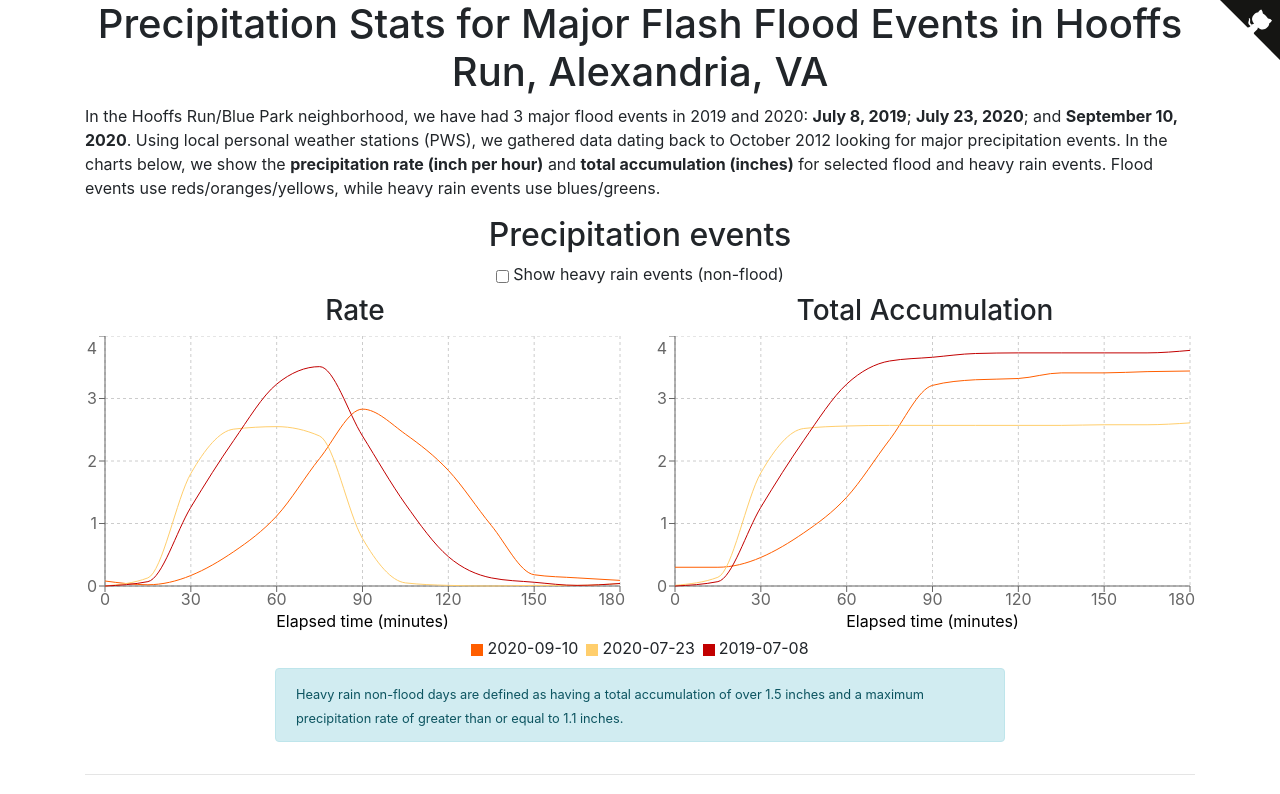
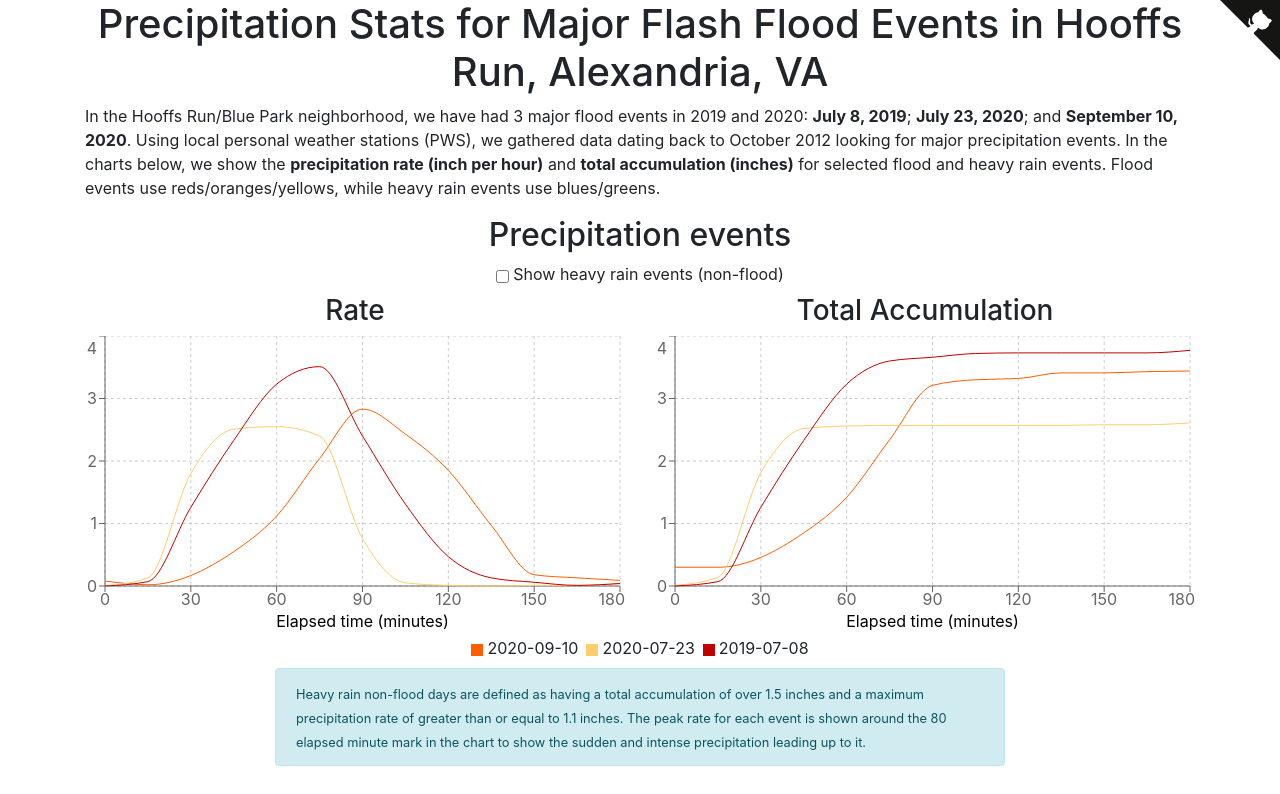
Before and after one commit to mdrayer/alexandria-floods, a React (Create React App) app: page / in a window 1280 px wide. Shown: the top 794 px of the page. Built offline with nearby package versions, Linux system fonts and the light colour scheme.

Commit message:
Update non-flood time periods. Update language.

```diff
--- a/src/App.tsx
+++ b/src/App.tsx
@@ -90,9 +90,11 @@ function App() {
       )
       .map((a, index) => {
         // Find the item with the max rate. We will display our data based on that.
-        const maxRateItem = a.value.data.find(
+        const maxRateItemIndex = a.value.data.findIndex(
           (b) => b.rate === a.value.maxRate
         );
+        const maxRateItem =
+          maxRateItemIndex > -1 ? a.value.data[maxRateItemIndex] : undefined;
         const maxRateDate =
           maxRateItem && getDate(maxRateItem.date, maxRateItem.time);
 
@@ -101,15 +103,19 @@ function App() {
         return {
           date: a.key,
           data: a.value.data
-            .filter((b) => {
+            .filter((b, i) => {
               if (!maxRateDate) {
+                return true;
+              }
+
+              if (i > maxRateItemIndex) {
                 return true;
               }
 
               const comparisonDate = getDate(b.date, b.time);
               const minuteDiff = diffMinutes(maxRateDate, comparisonDate);
 
-              return minuteDiff < 120;
+              return minuteDiff <= 80;
             })
             .map((b) => {
               if (!startTime) {
--- a/src/components/Charts/index.tsx
+++ b/src/components/Charts/index.tsx
@@ -79,7 +79,9 @@ const Charts = ({ floodData, nonFloodData }: ChartProps): JSX.Element => {
             <small>
               Heavy rain non-flood days are defined as having a total
               accumulation of over 1.5 inches and a maximum precipitation rate
-              of greater than or equal to 1.1 inches.
+              of greater than or equal to 1.1 inches. The peak rate for each
+              event is shown around the 80 elapsed minute mark in the chart to
+              show the sudden and intense precipitation leading up to it.
             </small>
           </div>
         </div>
```
